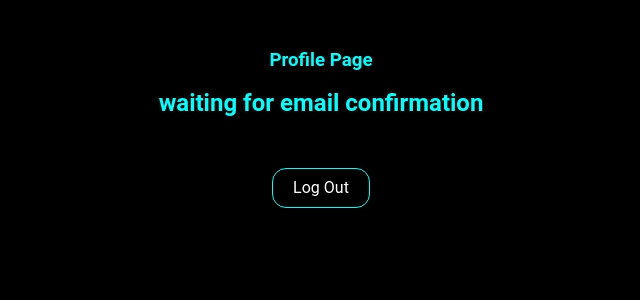
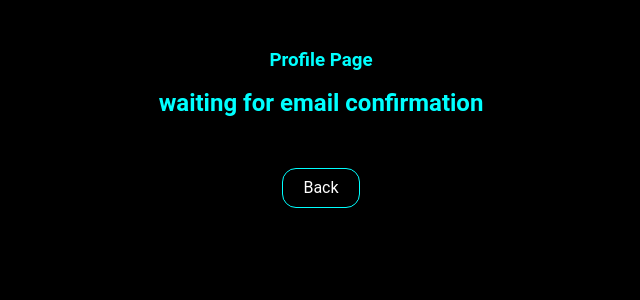
Before and after one commit to IvashkaVIP/CMU, a React (Vite) app: page /CMU/profile in a window 1280 px wide. Shown: the top 300 px of the page, without its empty margins (319-959 px from the left). Built offline with nearby package versions, Linux system fonts and the light colour scheme.

Commit message:
logOut in progress

```diff
--- a/src/pages/ProfilePage/ProfilePage.jsx
+++ b/src/pages/ProfilePage/ProfilePage.jsx
@@ -2,11 +2,13 @@ import { } from "./ProfilePage.styled"
 import { SingleButton } from "../../components";
 import { logOut } from "../../redux/auth/operations";
 import { useDispatch } from "react-redux";
+import { useNavigate } from 'react-router-dom';
 
 export const ProfilePage = () => {
+  const navigate = useNavigate();
   const dispatch = useDispatch();
   const handleClick = () => {
-    dispatch(logOut());
+    navigate('/', { replace: true });
   };
 
     return (
@@ -16,7 +18,7 @@ export const ProfilePage = () => {
         <h2 style={{ marginBottom: '50px' }}>
           waiting for email confirmation{' '}
         </h2>
-        <SingleButton handleClick={handleClick}>Log Out</SingleButton>
+        <SingleButton handleClick={handleClick}>Back</SingleButton>
       </div>
     );
 }
--- a/src/redux/auth/operations.js
+++ b/src/redux/auth/operations.js
@@ -16,11 +16,10 @@ export const signup = createAsyncThunk(
           'Content-Type': 'application/json',
         },
       });
-      setAuthHeader(res.data.token);
-      // console.log(res);
+      // setAuthHeader(res.data.access_token);
+      console.log(res.data);
       return res.data;
     } catch (error) {
-
       // console.log(error.response.data); // Объект ответа сервера
       // console.log(error.response.status); // Код состояния HTTP
 
@@ -40,7 +39,7 @@ export const logIn = createAsyncThunk(
           'Content-Type': 'application/x-www-form-urlencoded',
         },
       });
-      setAuthHeader(res.data.token);
+      setAuthHeader(res.data.access_token);
       return res.data;
     } catch (error) {
       return thunkAPI.rejectWithValue(error.message);
@@ -49,7 +48,7 @@ export const logIn = createAsyncThunk(
 );
 
 export const logOut = createAsyncThunk(
-  'api/auth/logout',
+  'auth/logout',
   async (_, thunkAPI) => {
     try {
       await axios.patch(`${BASE_URL}auth/logout`);
```
